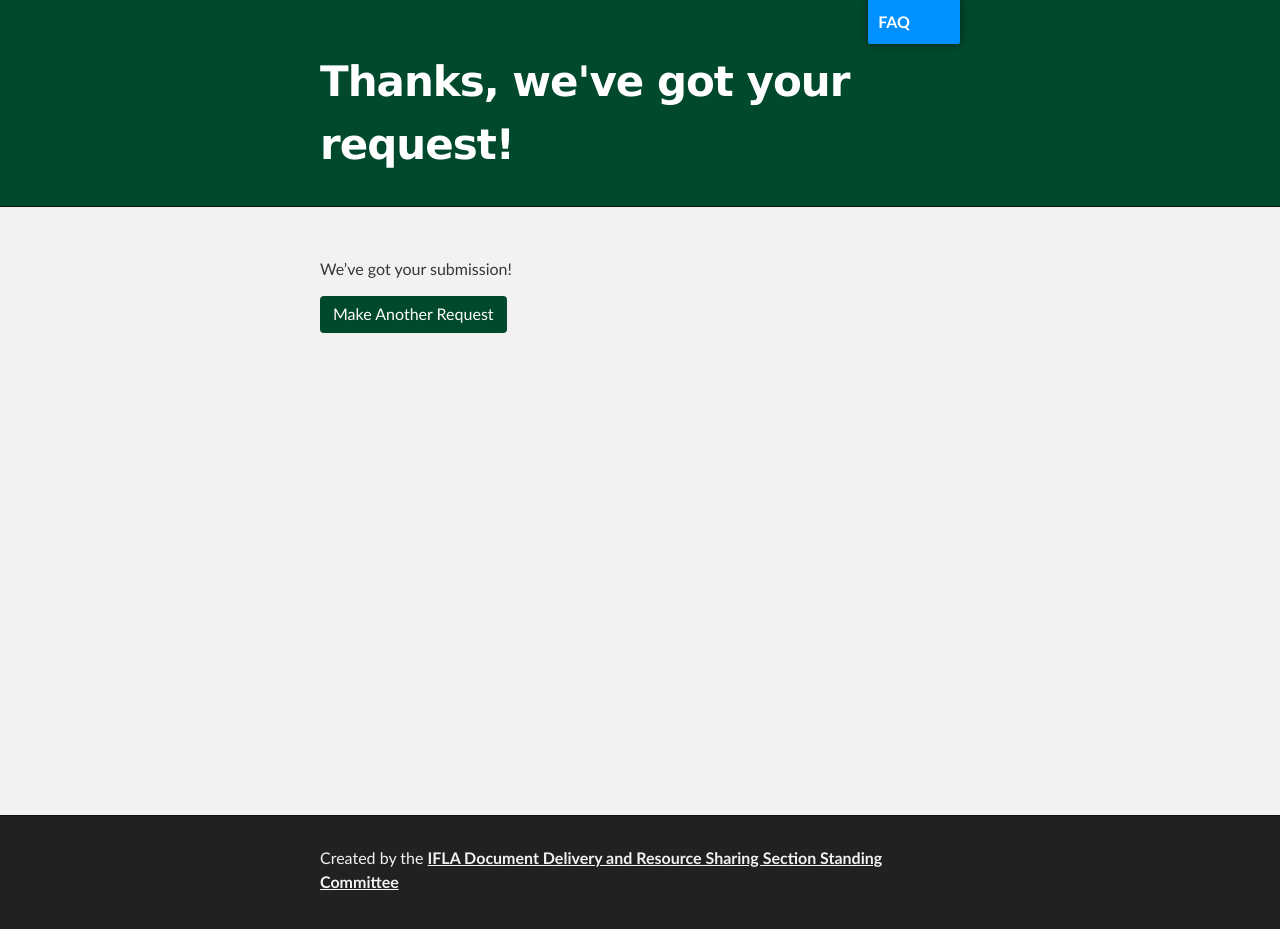
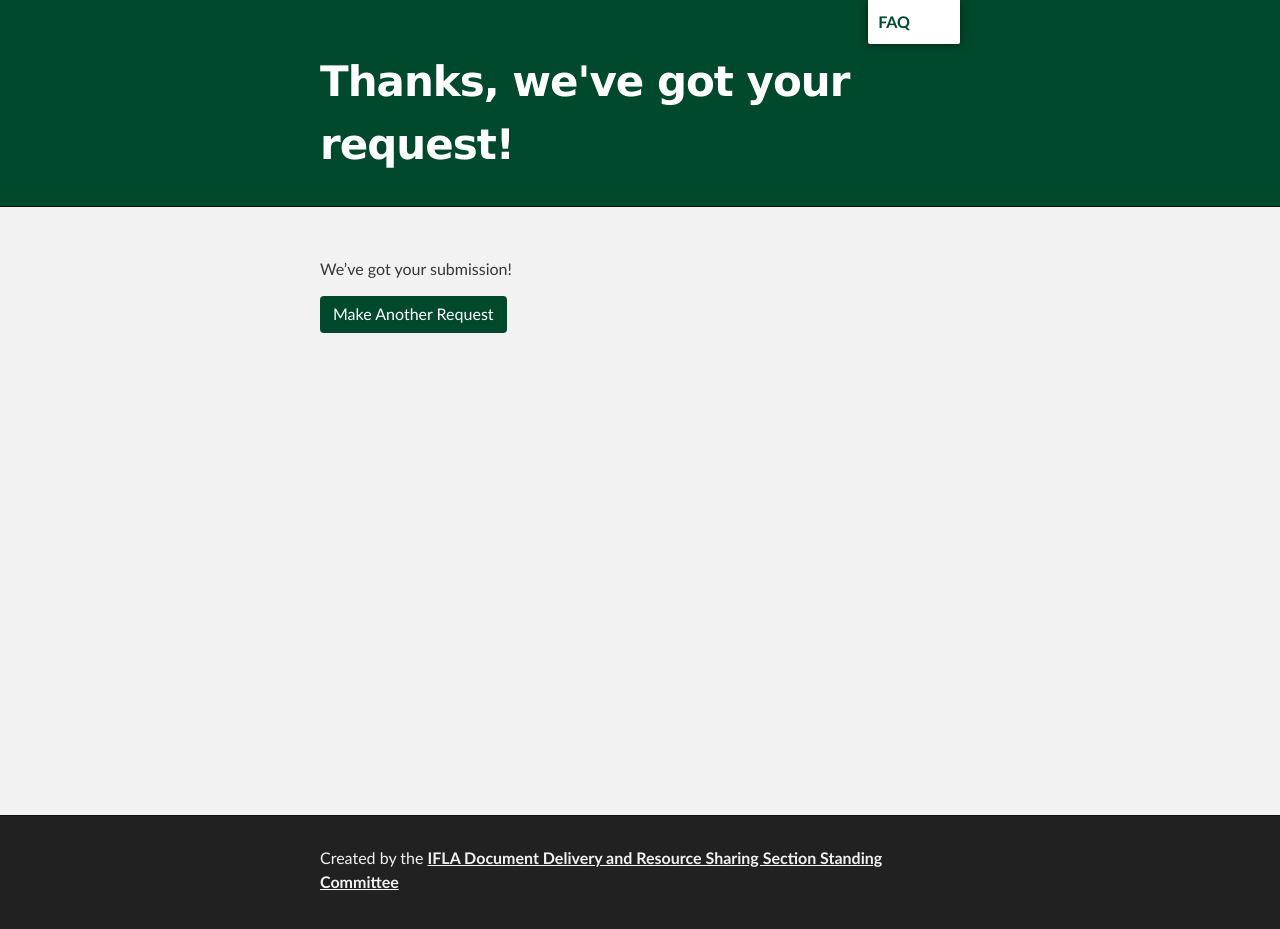
Before and after one commit to JosephMcArthur/rscvd-dev, a Jekyll site: the page built from thanks.md, in a window 1280 px wide. Built offline with Jekyll 4.4.1, drawn with Linux system fonts in a browser that asks for light colours.

Commit message:
nicer tab

```diff
--- a/_sass/jekyll-theme-slate.scss
+++ b/_sass/jekyll-theme-slate.scss
@@ -274,8 +274,8 @@ Full-Width Styles
   right: 10px;
   z-index: 10;
   padding: 10px 50px 10px 10px;
-  color: #fff;
-  background: #0090ff no-repeat 95% 50%;
+  color: #00492c;
+  background: #fff no-repeat 95% 50%;
   font-weight: 700;
   box-shadow: 0 0 10px rgba(0,0,0,.5);
   border-bottom-left-radius: 2px;
```
Also changed, not shown: index.md (+1 -1 lines).
